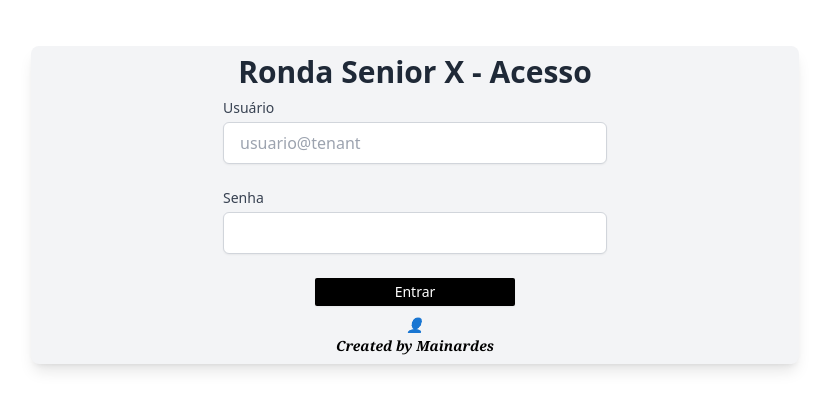
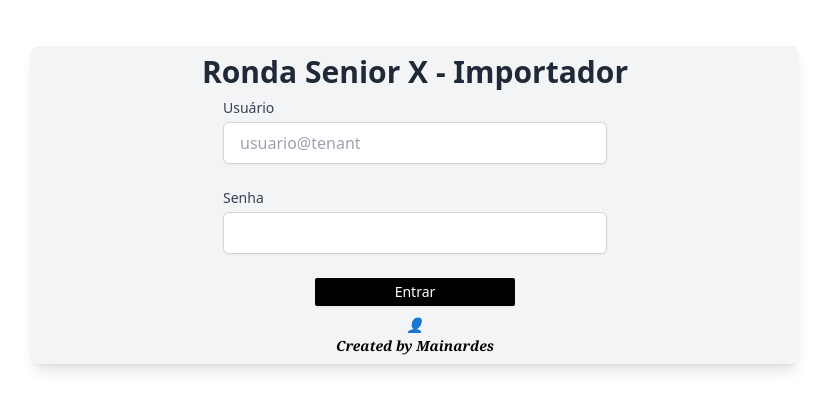
Before and after one commit to msmrock/importadorRondaX, a website: page public/index.html in a window 1280 px wide. Shown: the part 195-604 px from the top of the page, without its empty margins (225-1054 px from the left). Drawn offline with nearby package versions, Linux system fonts and the light colour scheme.

Commit message:
Update index.html
Alterado Ronda Senior X - Acesso por Ronda Senior X - Importador

```diff
--- a/public/index.html
+++ b/public/index.html
@@ -44,7 +44,7 @@
       class="w-full max-w-3xl bg-gray-100 rounded-lg shadow-lg p-2 space-y-2"
     >
       <h1 class="text-3xl font-bold text-center text-gray-800">
-        Ronda Senior X - Acesso
+        Ronda Senior X - Importador
       </h1>
 
       <!-- Formulário de Login -->
```
